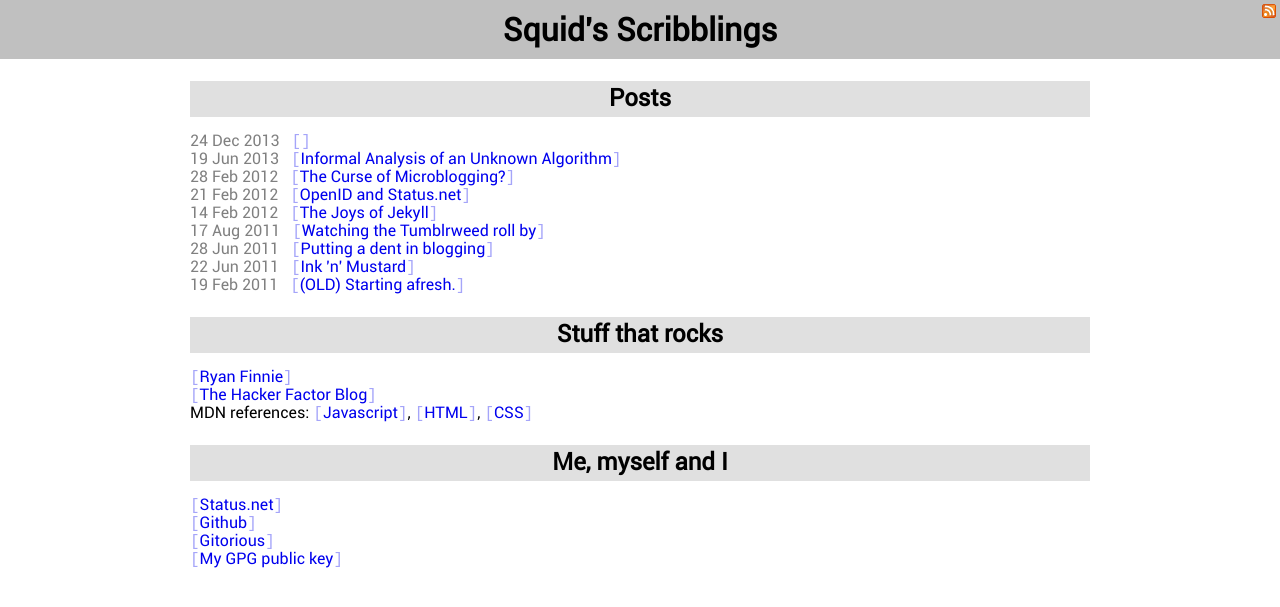
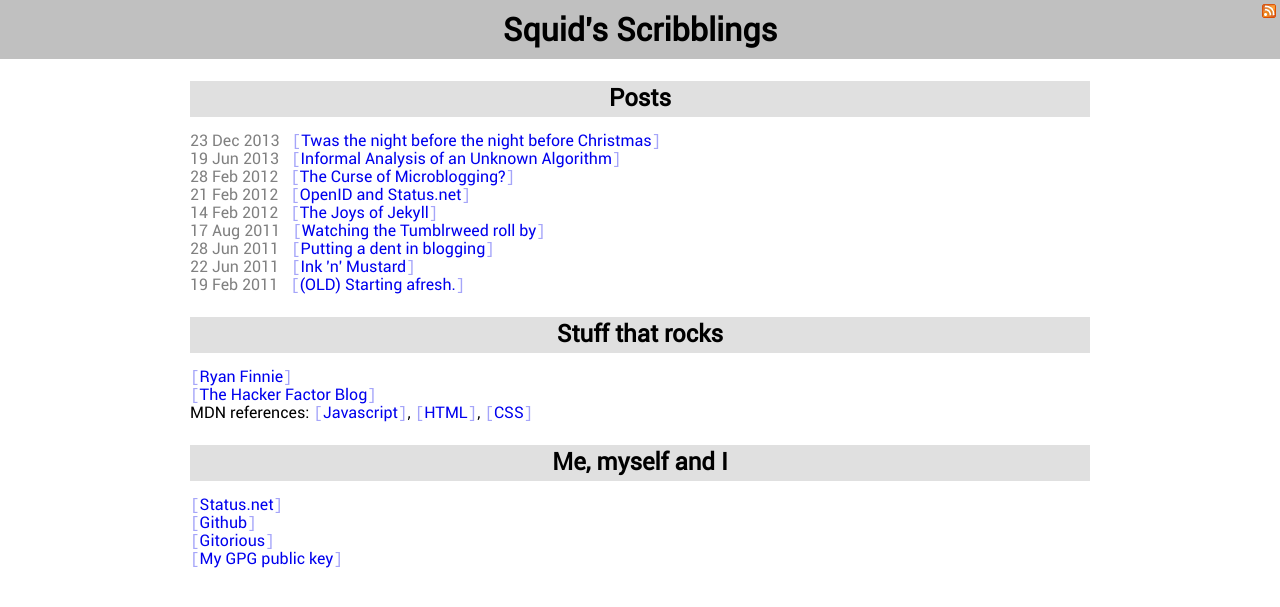
Before and after one commit to rjgraffham/psquid.net, a Jekyll site: the page built from index.html, in a window 1280 px wide. Shown: the top 607 px of the page. Built offline with Jekyll 4.4.1, drawn with Linux system fonts in a browser that asks for light colours.

Commit message:
Oops, broke layout.

```diff
--- a/_posts/2013-12-23-twas-the-night-before-the-night-before-christmas.markdown
+++ b/_posts/2013-12-23-twas-the-night-before-the-night-before-christmas.markdown
@@ -1,6 +1,6 @@
 ---
 layout: post
-title: 'twas the night before the night before Christmas
+title: Twas the night before the night before Christmas
 tags:
 - silliness
 - gpg
```
